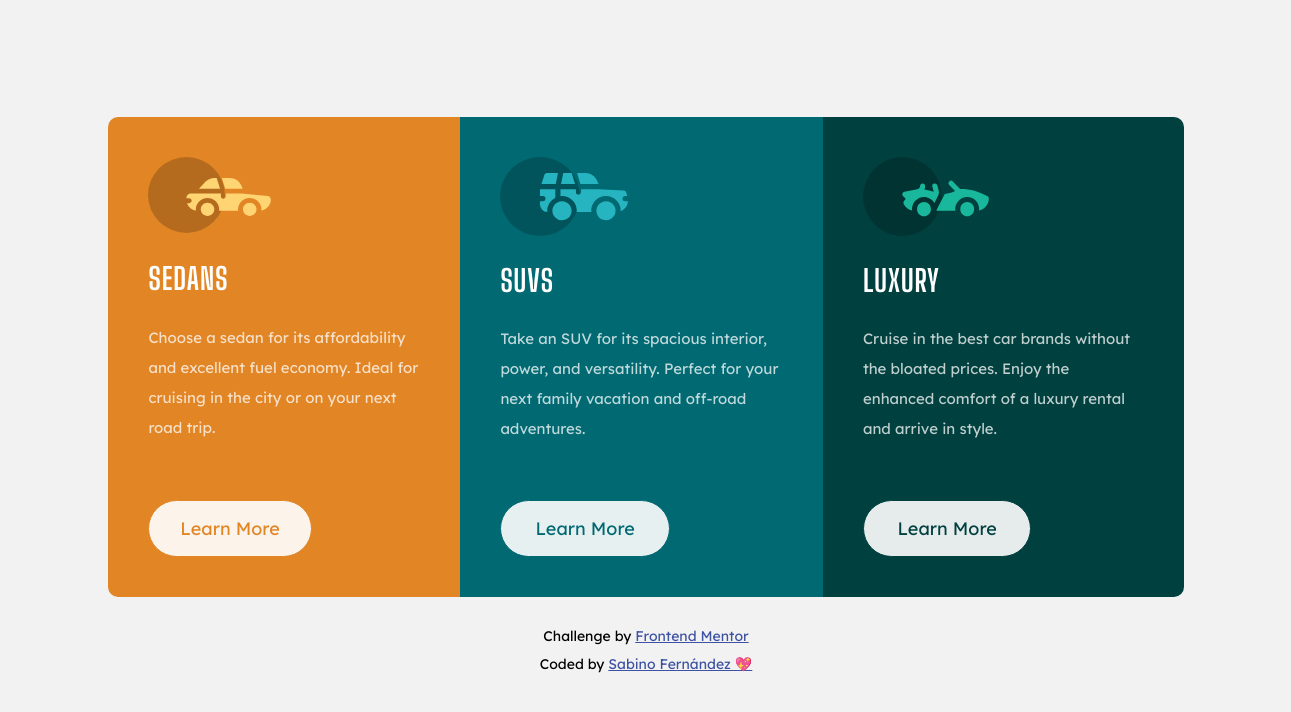
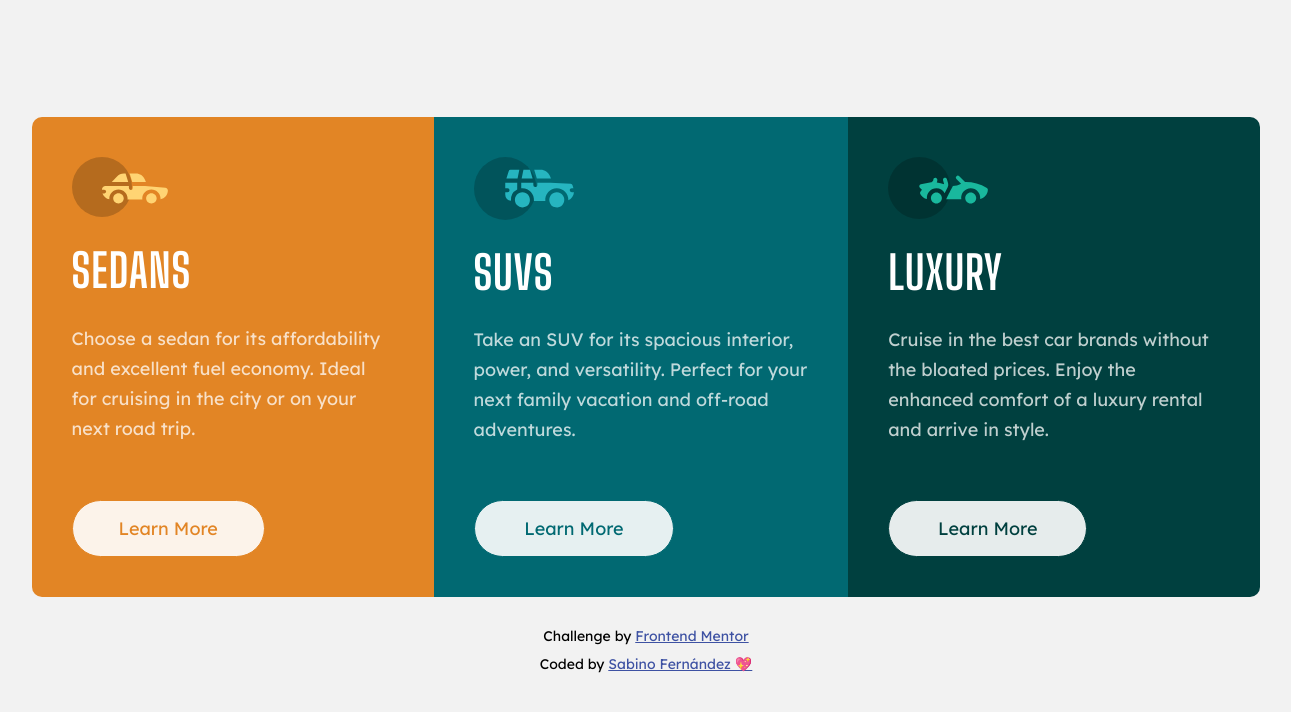
Before and after one commit to sabfer/3-Column-Card-Component, a plain HTML site: page index.html in a window 1536 px wide. Shown: the whole page, without its empty margins (122-1413 px from the left). Drawn offline with Linux system fonts and the light colour scheme.

Commit message:
Small UI Fixes :sparkles:

```diff
--- a/assets/index.css
+++ b/assets/index.css
@@ -21,7 +21,7 @@ body {
 }
 
 .container {
-  width: 85%;
+  width: 80%;
   display: flex;
   flex-direction: column;
   border-radius: 50px;
@@ -111,7 +111,7 @@ body {
   }
 
   .container {
-    width: 90%;
+    width: 80%;
     flex-direction: row;
   }
 
@@ -125,7 +125,7 @@ body {
     width: 80%;
   }
   .card img {
-    width: 45%;
+    width: 40%;
   }
 
   .sedans {
@@ -143,23 +143,34 @@ body {
   .card .btn {
     margin-top: 5rem;
   }
+  .card-title {
+    font-size: 4.2rem;
+  }
   .card-description {
     margin-top: 2rem;
   }
   .card img {
+    width: 35%;
     margin-bottom: 2rem;
   }
 }
 @media (min-width: 1439px) {
   .container {
-    width: 70%;
+    width: 80%;
   }
 
+  .card-title {
+    font-size: 4.6rem;
+  }
   .card-description {
+    font-size: 1.8rem;
     margin-top: 2rem;
   }
   .card .btn {
     width: 60%;
     font-size: 1.8rem;
   }
+  .card img {
+    width: 30%;
+  }
 }
```
